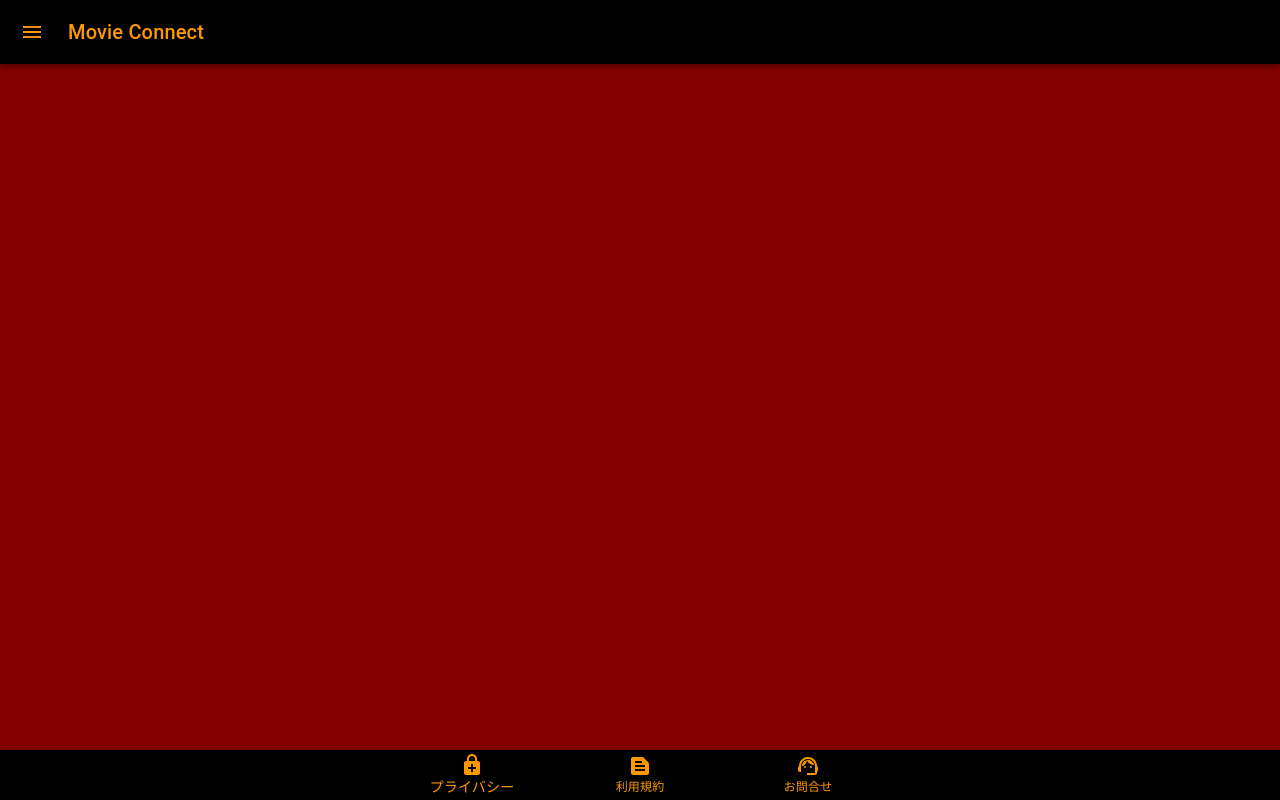
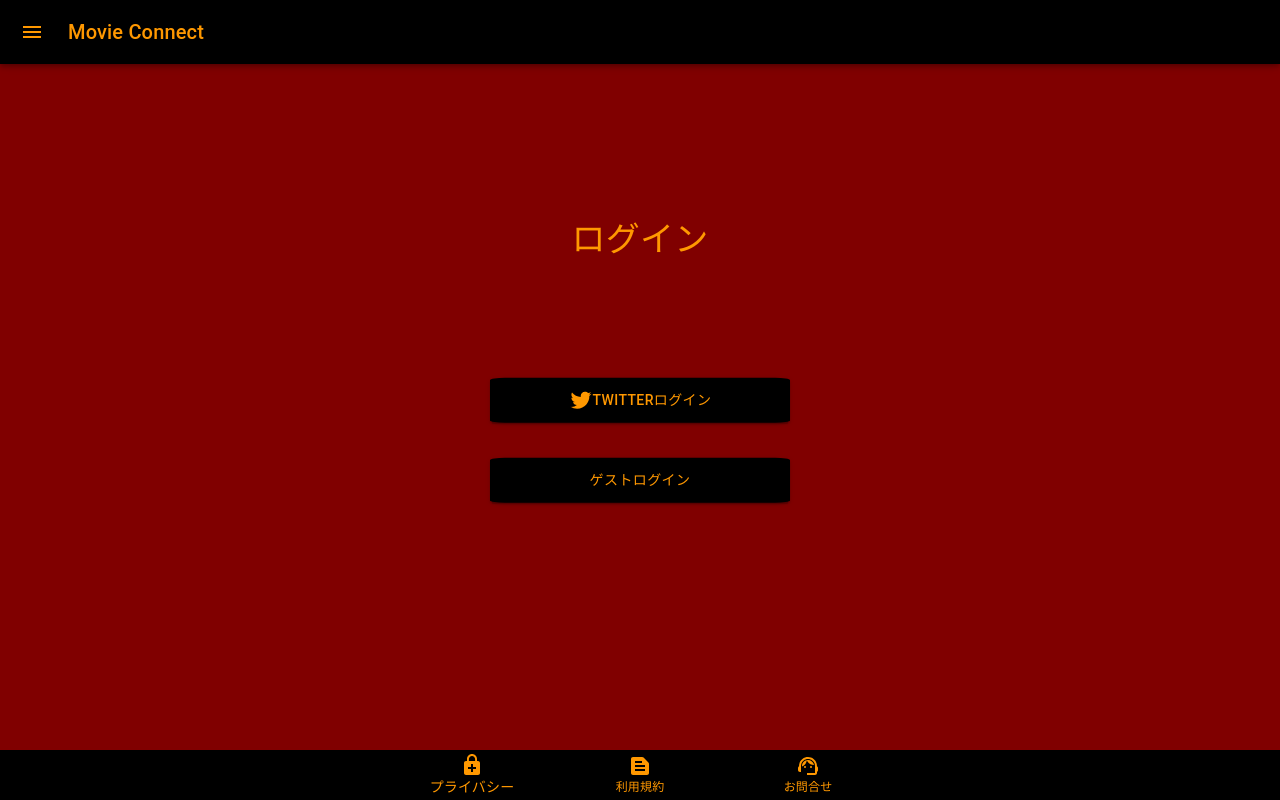
Before and after one commit to huku29/film_connect_front, a React (Vite) app: page /login in a window 1280 px wide. Built offline with nearby package versions, Linux system fonts and the light colour scheme.

Commit message:
Add:ログインページを作成し、twitterとゲストログインボタンを作成 #25

```diff
--- a/src/components/layouts/BaseLayout.jsx
+++ b/src/components/layouts/BaseLayout.jsx
@@ -22,6 +22,7 @@ const FOOTER_MENU_LIST = [
   },
 ]
 
+
 export const BaseLayout = (props) => {
   const { children } = props
 
--- a/src/components/pages/Login.jsx
+++ b/src/components/pages/Login.jsx
@@ -1,10 +1,57 @@
 import { BaseLayout } from '@/components/layouts'
+import { Stack, Typography, Button, Box } from '@mui/material'
+import TwitterIcon from '@mui/icons-material/Twitter';
 
 export const Login = () => {
   return (
     <>
       <BaseLayout>
-        <p>Loginコンポーネント</p>
+      <Box border={1} borderColor="primary.main">
+        <Stack
+          spacing={2}
+          sx={{
+            position: 'absolute',
+            top: '30%',
+            left: '50%',
+            transform: 'translate(-50%, -50%)',
+            textAlign: 'center',
+            border: 'balck',
+          }}
+        >
+          <Typography variant="h4">ログイン</Typography>
+        </Stack>
+
+        <Stack
+          sx={{
+            position: 'absolute',
+            top: '50%',
+            left: '50%',
+            transform: 'translate(-50%, -50%)',
+            textAlign: 'center',
+            border: 'balck',
+          }}
+        >
+          <Button variant="contained" sx={{ backgroundColor: 'black ' ,color:'#ff9800', borderRadius:'5%',width: '300px',padding: '10px'}}>
+          <TwitterIcon/>
+            Twitterログイン
+          </Button>
+        </Stack>
+
+        <Stack
+          sx={{
+            position: 'absolute',
+            top: '60%',
+            left: '50%',
+            transform: 'translate(-50%, -50%)',
+            textAlign: 'center',
+            border: 'balck',
+          }}
+        >
+          <Button variant="contained" sx={{ backgroundColor: 'black ' ,color:'#ff9800', borderRadius:'5%', width: '300px',padding: '10px'}}>
+            ゲストログイン
+          </Button>
+        </Stack>
+      </Box>
       </BaseLayout>
     </>
   )
```
